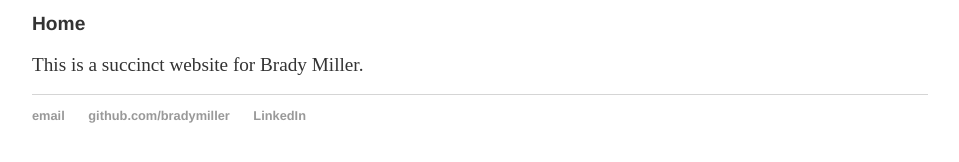
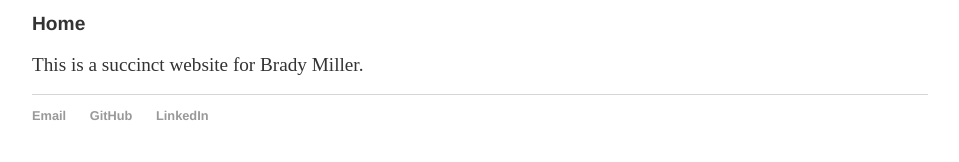
Before and after one commit to bradymiller/bradymiller.github.io, a Jekyll site: the page built from index.md, in a window 1280 px wide. Shown: the part 187-349 px from the top of the page, without its empty margins (160-1119 px from the left). Built offline with Jekyll 4.4.1, drawn with Linux system fonts in a browser that asks for light colours.

Commit message:
last things to do on the website experiment

```diff
--- a/_layouts/default.html
+++ b/_layouts/default.html
@@ -22,8 +22,8 @@
     </div><!-- /.container -->
     <footer>
       <ul>
-        <li><a href="mailto:brady.g.miller@gmail.com">email</a></li>
-        <li><a href="https://github.com/bradymiller">github.com/bradymiller</a></li>
+        <li><a href="mailto:brady.g.miller@gmail.com">Email</a></li>
+        <li><a href="https://github.com/bradymiller">GitHub</a></li>
         <li><a href="https://www.linkedin.com/in/brady-miller-b807b61b">LinkedIn</a></li>
       </ul>
     </footer>
```
